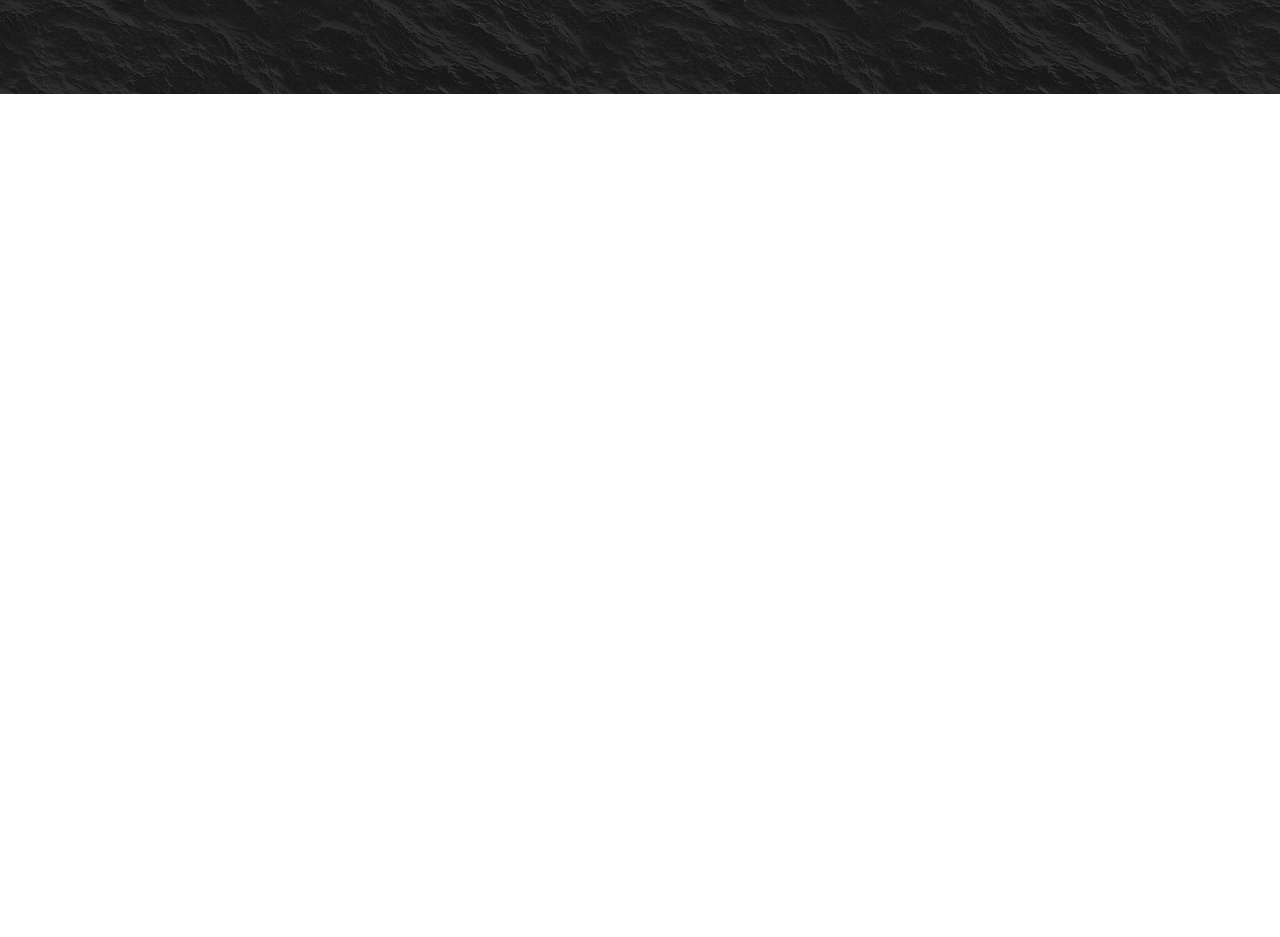
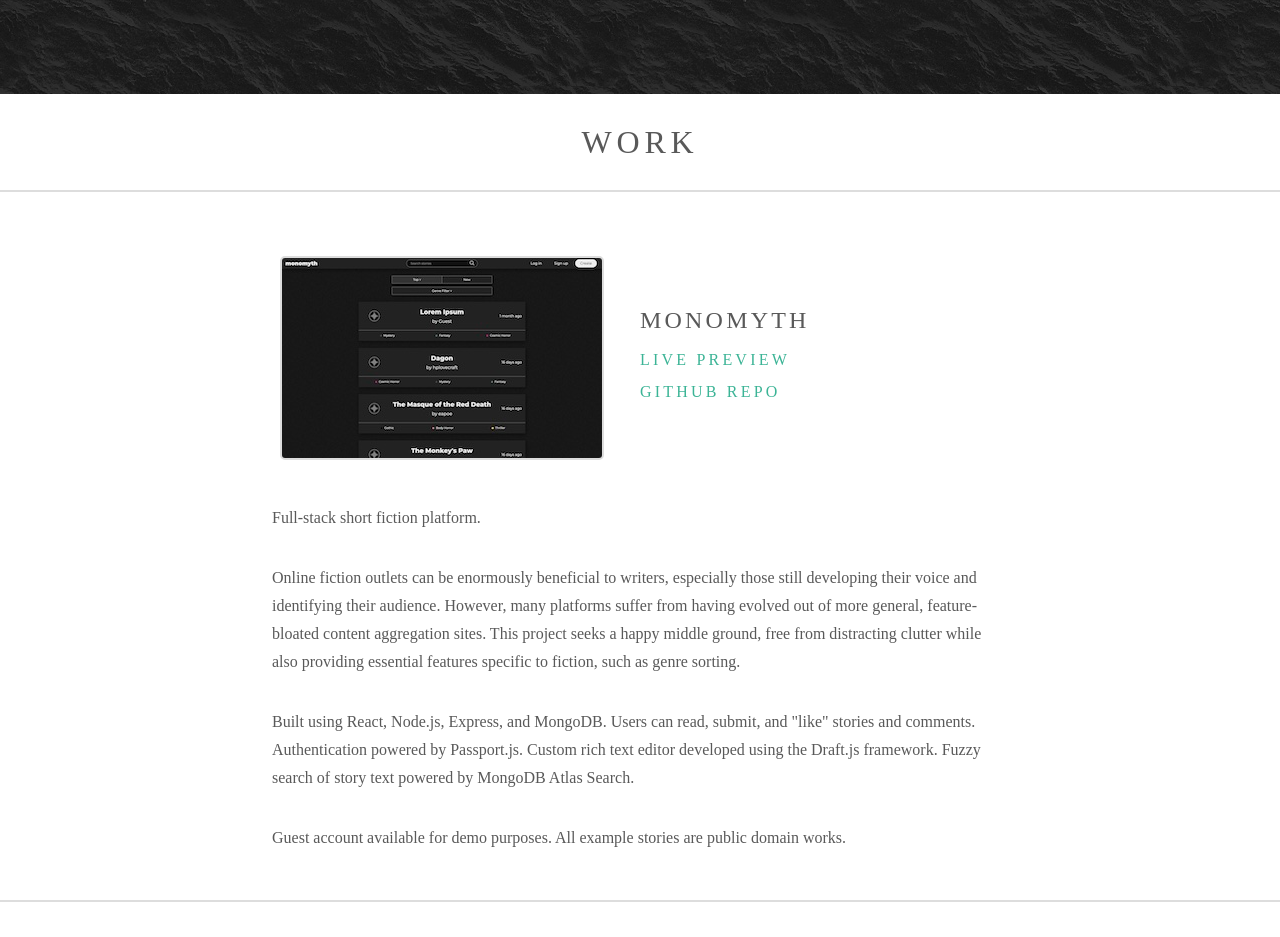
Before and after one commit to joekirchhoff/portfolio-2022, a React (Create React App) app: page / in a window 1280 px wide. Shown: the part 1860-2797 px from the top of the page. Before the commit the page ends 1954 px from the top, so only its background shows below. Built offline with nearby package versions, Linux system fonts and the light colour scheme.

Commit message:
add Work section

```diff
--- a/src/App.js
+++ b/src/App.js
@@ -7,6 +7,7 @@ import Theme from "./globalStyles/Theme";
 import Intro from "./components/Intro";
 import About from "./components/About";
 import Skills from "./components/Skills";
+import Work from "./components/Work";
 
 function App() {
   return (
@@ -16,6 +17,7 @@ function App() {
       <Intro />
       <About />
       <Skills/>
+      <Work />
     </ThemeProvider>
   );
 }
--- a/src/components/About.js
+++ b/src/components/About.js
@@ -3,10 +3,10 @@ import styled from "styled-components";
 const StyledSection = styled.section`
   background: #fff;
   padding-bottom: 2rem;
+  color: #595959;
 `
 
 const StyledHeader = styled.header`
-  color: #595959;
   padding: 2rem 0;
   font-size: 2rem;
   font-weight: 400;
@@ -16,7 +16,6 @@ const StyledHeader = styled.header`
 `
 
 const Description = styled.div`
-  color: #595959;
   padding: 2rem;
   max-width: 50rem;
   font-size: 1rem;
@@ -43,7 +42,7 @@ const About = () => {
           Joe (he / him) is a full-stack web developer based in Los Angeles. He is currently seeking opportunities to contribute to a thoughtful, like-minded team.
         </p>
         <p>
-          In addition to coding, Joe is a working screenwriter. His supernatural thriller script was featured in the&nbsp;
+          In addition to coding, Joe is a working screenwriter. His supernatural thriller was featured in the&nbsp;
           <a href='https://deadline.com/2020/09/the-black-ist-wif-women-in-film-los-angeles-episodic-feature-labs-1234576135/'>
             2020 Black List Feature Lab
           </a>
@@ -51,7 +50,7 @@ const About = () => {
         </p>
         <p>
           Joe draws from an eclectic background of experience, ranging from his education in Behavioral Neuroscience, to working
-          as a 3D modeler for urban planning commissions, to volunteering as a crisis counselor for the&nbsp;
+          as a 3D modeler for urban planning, to volunteering as a crisis counselor for the&nbsp;
           <a href='https://suicidepreventionlifeline.org/'>NSPL</a>
           . He also spent a brief fever dream as a bartender in Hollywood.
         </p>
--- /dev/null
+++ b/src/components/Work.js
@@ -0,0 +1,142 @@
+import styled from "styled-components";
+import monomythPreview from "../images/monomyth-preview.jpg";
+import portfolioPreview from "../images/portfolio-preview.jpg";
+
+const StyledSection = styled.section`
+  background: white;
+  color: #595959;
+  min-height: 50vh;
+  padding-bottom: 2rem;
+`
+
+const StyledHeader = styled.header`
+  padding: 2rem 0;
+  font-size: 2rem;
+  font-weight: 400;
+  letter-spacing: .3rem;
+  text-align: center;
+  border-bottom: solid 2px #ddd;
+`
+
+const ProjectSection = styled.section`
+  max-width: 50rem;
+  margin: 2rem auto;
+  display: grid;
+  grid-template-columns: 1fr 1fr;
+  grid-template-rows: auto;
+  grid-template-areas:
+    "left right"
+    "description description";
+  @media (max-width: 799px) {
+    grid-template-columns: 1fr;
+    grid-template-rows: auto;
+    grid-template-areas:
+      "preview"
+      "header"
+      "description";
+  }
+`
+
+const ProjectPreviewLink = styled.a`
+  width: 20rem;
+  height: 12.5rem;
+  margin: 2rem auto;
+  grid-area: ${props => props.reverse ? "right" : "left"};
+  @media (max-width: 799px) {
+    grid-area: preview;
+  }
+`
+
+const ProjectPreviewImg = styled.img`
+  border-radius: 5px;
+  border: #ddd solid 2px;
+`
+
+const ProjectHeader = styled.header`
+  display: flex;
+  flex-flow: column nowrap;
+  justify-content: center;
+  line-height: 2rem;
+  grid-area: ${props => props.reverse ? "left" : "right"};
+  text-align: ${props => props.reverse ? "right" : "left"};
+  h2 {
+    font-size: 1.5rem;
+    letter-spacing: .2rem;
+    padding-bottom: .5rem;
+  }
+  a {
+    letter-spacing: .2rem;
+    text-decoration: none;
+    color: #3cb496;
+    display: block;
+  }
+  @media (max-width: 799px) {
+    text-align: center;
+    grid-area: header;
+  }
+`
+
+const ProjectDescription = styled.div`
+  max-width: 50rem;
+  width: 100%;
+  padding: 0 2rem;
+  grid-area: description;
+  p {
+    padding: 1rem 0;
+    line-height: 1.75rem;
+  }
+  @media (max-width: 799px) {
+    padding: 1rem 2rem;
+  }
+`
+
+const SectionDivider = styled.div`
+  border-top: solid 2px #ddd;
+`
+
+const Work = () => {
+
+  return (
+    <StyledSection id="work">
+      <StyledHeader>
+        <h1>WORK</h1>
+      </StyledHeader>
+
+      <ProjectSection>
+        <ProjectPreviewLink href="https://monomyth.netlify.app/">
+          <ProjectPreviewImg src={monomythPreview} alt="Monomyth homepage preview"/>
+        </ProjectPreviewLink>
+        <ProjectHeader>
+          <h2>MONOMYTH</h2>
+          <a href="https://monomyth.netlify.app/">LIVE PREVIEW</a>
+          <a href="https://github.com/joekirchhoff/monomyth">GITHUB REPO</a>
+        </ProjectHeader>
+        <ProjectDescription>
+          <p>Full-stack short fiction platform.</p>
+          <p>Online fiction outlets can be enormously beneficial to writers, especially those still developing their voice and identifying their audience. However, many platforms suffer from having evolved out of more general, feature-bloated content aggregation sites. This project seeks a happy middle ground, free from distracting clutter while also providing essential features specific to fiction, such as genre sorting.</p>
+          <p>Built using React, Node.js, Express, and MongoDB. Users can read, submit, and "like" stories and comments. Authentication powered by Passport.js. Custom rich text editor developed using the Draft.js framework. Fuzzy search of story text powered by MongoDB Atlas Search.</p>
+          <p>Guest account available for demo purposes. All example stories are public domain works.</p>
+        </ProjectDescription>
+      </ProjectSection>
+
+      <SectionDivider />
+
+      <ProjectSection>
+        <ProjectPreviewLink href="#top" reverse>
+          <ProjectPreviewImg src={portfolioPreview} alt="Joe Kirchhoff portfolio preview"/>
+        </ProjectPreviewLink>
+        <ProjectHeader reverse>
+          <h2>PORTFOLIO</h2>
+          <a href="#top">LIVE PREVIEW</a>
+          <a href="https://github.com/joekirchhoff/portfolio-2022">GITHUB REPO</a>
+        </ProjectHeader>
+        <ProjectDescription>
+          <p>Designed and developed from scratch.</p>
+          <p>This portfolio is built using React and Styled Components. Though this site could readily be built using "vanilla" HTML and CSS, CSS-in-JS was chosen for greater modularity and maintainability. Fully responsive design incorporating Flexbox and Grid.</p>
+        </ProjectDescription>
+      </ProjectSection>
+    </StyledSection>
+  )
+}
+
+export default Work
--- a/src/globalStyles/GlobalStyle.js
+++ b/src/globalStyles/GlobalStyle.js
@@ -14,6 +14,10 @@ const GlobalStyle = createGlobalStyle`
     scroll-behavior: smooth;
   }
 
+  body {
+    background-color: #222;
+  }
+
 `
 
 export default GlobalStyle
```
Also changed, not shown: src/images/monomyth-preview.jpg (added), src/images/portfolio-preview.jpg (added).
